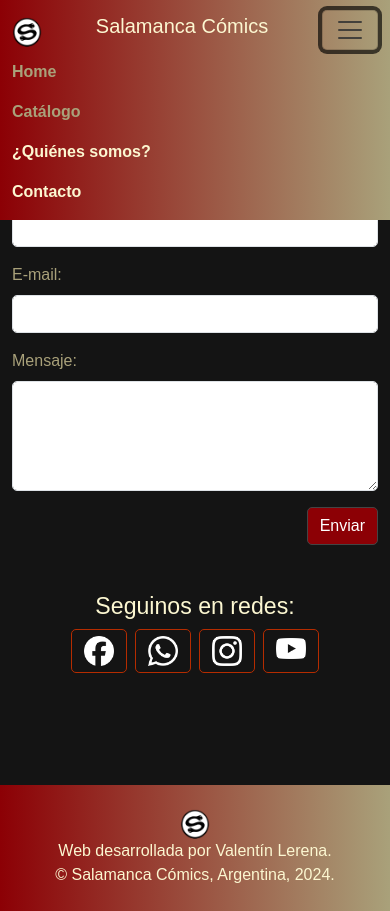
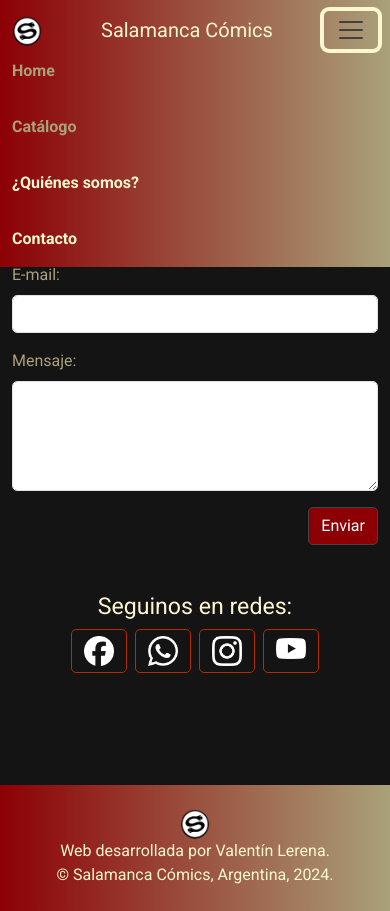
Before and after one commit to Varucard2501/Salamanca_web, a plain HTML site: page pages/contacto.html in a window 390 px wide. Both pictures are taken after a click on the button "Toggle navigation". Drawn offline with nearby package versions, Linux system fonts and the light colour scheme; a script that the page names is missing.

Commit message:
Corregido nav bar header.

```diff
--- a/pages/contacto.html
+++ b/pages/contacto.html
@@ -28,6 +28,9 @@
     <!-- Fuentes Web -->
     <link rel="stylesheet" href="https://fonts.googleapis.com/css?family=Roboto:400,700&display=swap">
 
+    <!-- Animate.Style -->
+    <link rel="stylesheet" href="https://cdnjs.cloudflare.com/ajax/libs/animate.css/4.1.1/animate.min.css" />
+
 </head>
 
 <body>
@@ -39,30 +42,34 @@
                 <!-- Logo -->
                 <a class="navbar-brand" href="#">
                     <img src="../images/logo_70px.png" alt="Logo" width="30" height="30"
-                        class="d-inline-block align-text-top">
+                        class="d-inline-block align-text-top me-2">
+                    <!-- Añade la clase "d-inline-block" y "me-2" -->
                 </a>
                 <!-- Título -->
-                <h1 class="navbar-brand">Salamanca Cómics</h1>
+                <h1 class="navbar-brand animate__animated animate__pulse mb-0">Salamanca Cómics</h1>
+                <!-- Añade la clase "mb-0" para eliminar el margen inferior -->
                 <!-- Botón de alternancia para dispositivos móviles -->
-                <button class="navbar-toggler" type="button" data-bs-toggle="collapse"
+                <button class="navbar-toggler custom-toggler" type="button" data-bs-toggle="collapse"
                     data-bs-target="#navbarSupportedContent" aria-controls="navbarSupportedContent"
                     aria-expanded="false" aria-label="Toggle navigation">
                     <span class="navbar-toggler-icon"></span>
+                </button>
+
                 </button>
                 <!-- Contenido del menú de navegación -->
                 <div class="collapse navbar-collapse" id="navbarSupportedContent">
                     <ul class="navbar-nav flex-grow-1"> <!-- Utiliza flex-grow-1 -->
                         <li class="nav-item">
-                            <a class="nav-link active" aria-current="page" href="../index.html">Home</a>
+                            <a class="nav-link active" href="../index.html">Home</a>
                         </li>
                         <li class="nav-item">
-                            <a class="nav-link active" aria-current="page" href="catalogo.html">Catálogo</a>
+                            <a class="nav-link active" href="catalogo.html">Catálogo</a>
                         </li>
                         <li class="nav-item">
                             <a class="nav-link" href="quienes_somos.html">¿Quiénes somos?</a>
                         </li>
                         <li class="nav-item">
-                            <a class="nav-link" href="#">Contacto</a>
+                            <a class="nav-link" href="contacto.html">Contacto</a>
                         </li>
                     </ul>
                 </div>
--- a/scss/base/_media.scss
+++ b/scss/base/_media.scss
@@ -1,18 +1,47 @@
 /* MEDIA QUERIES  */
+
+@media (max-width: 767px) {
+    .navbar-nav {
+        flex-direction: row;
+        /* Cambia la dirección de los elementos a fila */
+        gap: 1rem;
+        /* Espacio entre elementos */
+    }
+
+    .nav-item {
+        width: auto;
+        /* Restaura el ancho automático de los elementos */
+    }
+
+    .navbar-brand {
+        margin-right: auto;
+        /* Mueve el logo al extremo izquierdo */
+    }
+
+    .navbar-collapse {
+        max-width: 60%;
+
+    }
+}
+
+
 
 //Para la clase .COMPRAR NOVEDAD
 
 /* Para dispositivos de escritorio */
 @media (min-width: 768px) {
     .comprar_novedad {
-        max-width: 40%; /* Limita el ancho máximo al 50% del contenedor padre */
-        margin: auto; /* Centra horizontalmente la tarjeta */
+        max-width: 40%;
+        /* Limita el ancho máximo al 50% del contenedor padre */
+        margin: auto;
+        /* Centra horizontalmente la tarjeta */
     }
 }
 
 /* Para dispositivos móviles */
 @media (max-width: 767px) {
     .comprar_novedad {
-        width: 100%; /* Ocupa todo el ancho disponible */
+        width: 100%;
+        /* Ocupa todo el ancho disponible */
     }
 }
--- a/scss/base/_variables.scss
+++ b/scss/base/_variables.scss
@@ -12,7 +12,20 @@ $color-black: rgb(20, 20, 20);
 
 // FUENTES TIPOGRÁFICAS
 * {
-    font-family: "Arial, Helvetica", sans-serif;
+    font-family: "Roboto", sans-serif;
+}
+
+
+h2 {
+    font-size: 32px;
+}
+
+h3 {
+    font-size: 24px;
+}
+
+h4 {
+    font-size: 20px;
 }
 
 // Border y Border Radius
--- a/scss/layout/_header.scss
+++ b/scss/layout/_header.scss
@@ -4,9 +4,6 @@
 header {
     h1 {
         color: $color-white !important;
-        font-size: 20px !important;
-        font-weight: larger !important;
-
     }
 }
 
@@ -18,23 +15,13 @@ header {
 
 // Estilos para el texto de la lista en la barra de navegación
 .navbar-nav {
-
     .nav-link {
         // Cambiar el color del texto
         color: $color-white !important;
-
-        // Cambiar el tamaño de la fuente
-        font-size: 16px !important;
-
-        // Agregar margen entre los elementos de la lista
-        margin-right: 20px !important;
-
         // Cambiar el estilo de fuente (negrita, cursiva, normal, etc.)
         font-weight: bold !important;
-
         // Cambiar la decoración del texto (subrayado, ninguno, etc.)
         text-decoration: none !important;
-
         // Transiciones o animaciones si lo deseas
         transition: color 0.3s ease !important;
 
@@ -48,6 +35,17 @@ header {
     .nav-link.active {
         // Estilos específicos para el enlace activo
         color: $color-grey !important;
-        font-weight: bold !important;
     }
 }
+
+// NAV BAR TOGGLER:
+
+.navbar-toggler {
+    color: $color-white !important;
+    border: none !important;
+}
+
+.navbar-toggler:hover {
+    color: $color-red;
+    background-color: $color-orange;
+}
```
Also changed, not shown: index.html (+12 -4 lines), pages/catalogo.html (+16 -7 lines), pages/quienes_somos.html (+20 -13 lines), pages/titulo_01.html (+9 -6 lines), css/style.css, images/00quienes_somos/chiqui.jpg, images/00quienes_somos/roberto.jpg, images/00quienes_somos/val.jpg, 3 other files.
